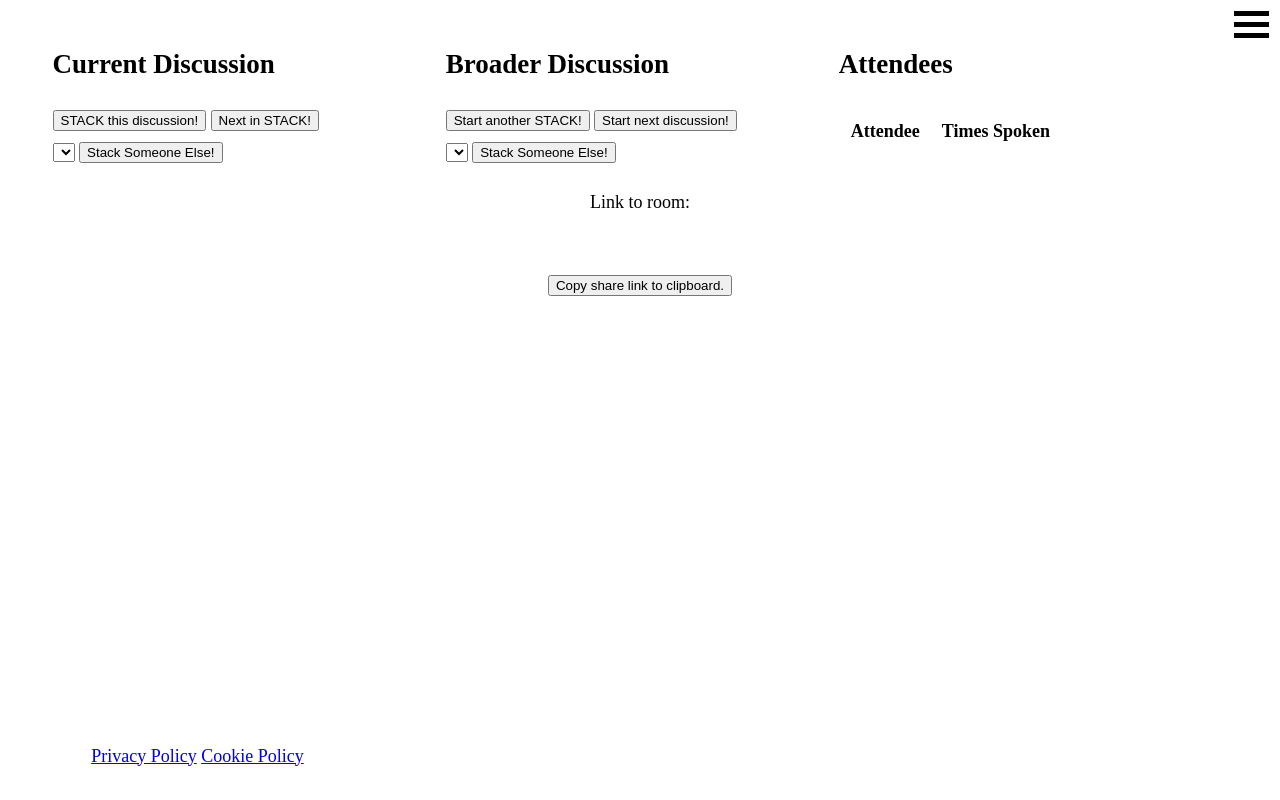
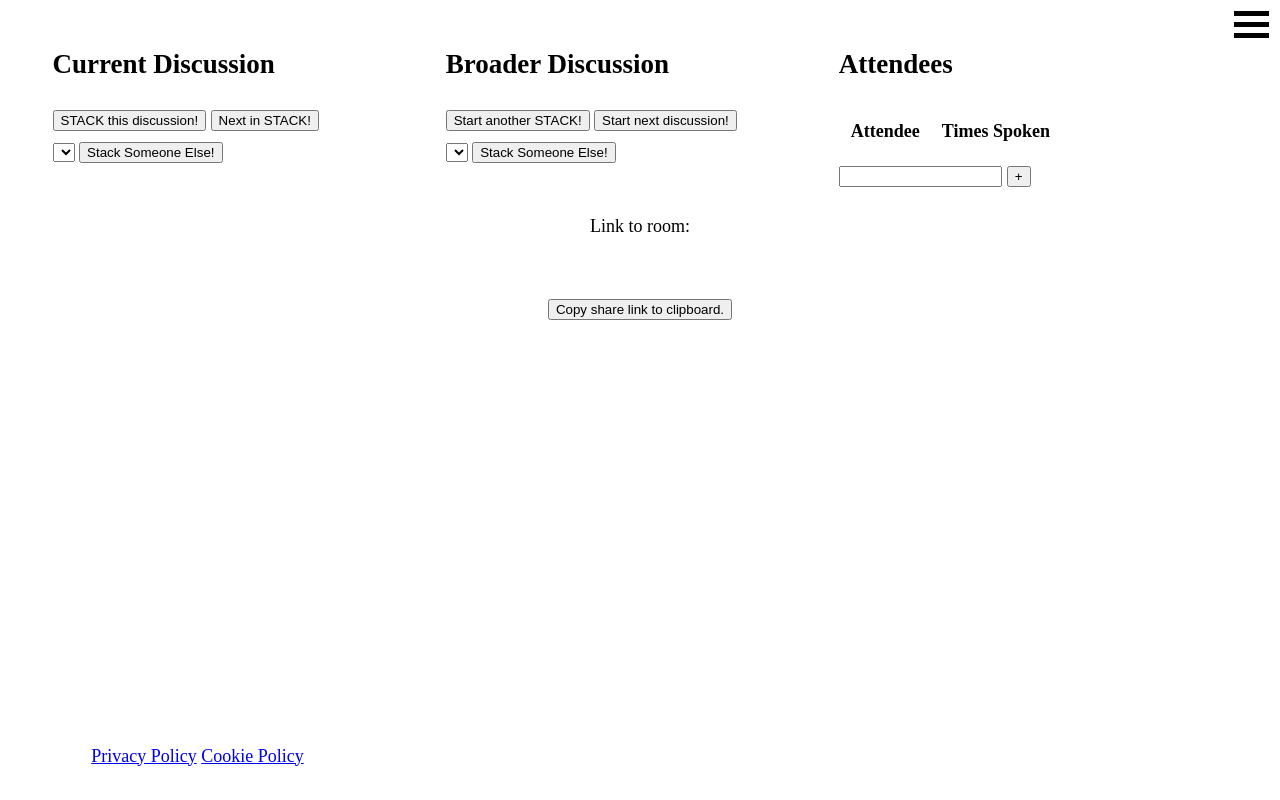
Before and after one commit to jhmcstanton/stacker, a plain HTML site: page room.html in a window 1280 px wide. Drawn offline with Linux system fonts and the light colour scheme.

Commit message:
Added add other support

```diff
--- a/room.html
+++ b/room.html
@@ -49,6 +49,8 @@
                     </thead>
                     <tbody id="attendees"></tbody>
                 </table>
+                <input type="text" id="other-attendee-username">
+                <button onclick="addOtherAttendee()">+</button>
             </div>
             <p>Link to room: <span id="copylink"></span></p>
             <br>
--- a/static/client.js
+++ b/static/client.js
@@ -47,6 +47,7 @@ const ATTENDEES_ACT = 'UPDATE_ATTENDEES';
 const UPDATE_WORLD  = 'WORLD';
 const REORDER_ACT   = 'REORDER';
 const CANCEL_ACT    = 'CANCEL';
+const ADD_ACT       = 'ADD';
 const q      = protocol(QUEUE_ACT);
 const next   = protocol(NEXT_ACT);
 const qother = function(el) {
@@ -81,6 +82,19 @@ const cancel = function(index, stacktype) {
     const stack = [...stacktype === LOCALSTACK ? localStack : globalStack];
     stack.splice(index, 1);
     protocol(CANCEL_ACT, { newstack: stack })(stacktype);
+};
+
+const addOtherAttendee = function() {
+    const otherEl = document.getElementById("other-attendee-username");
+    const other   = otherEl.value.trim();
+    if (!other) {
+        alert("Attendee name is required!");
+        return;
+    }
+    const msg = { action: ADD_ACT, other: other };
+    debugLog(`From protocol: [${JSON.stringify(msg)}]`);
+    ws.send(JSON.stringify(msg));
+    otherEl.value = '';
 };
 
 const updateAttendees = function(attendees) {
--- a/static/style.css
+++ b/static/style.css
@@ -58,3 +58,7 @@ footer {
 th {
     padding: 10px;
 }
+#other-attendee-username {
+    width: 40%;
+    display: inline;
+}
```
Also changed, not shown: CHANGELOG.md, 3 other files.
